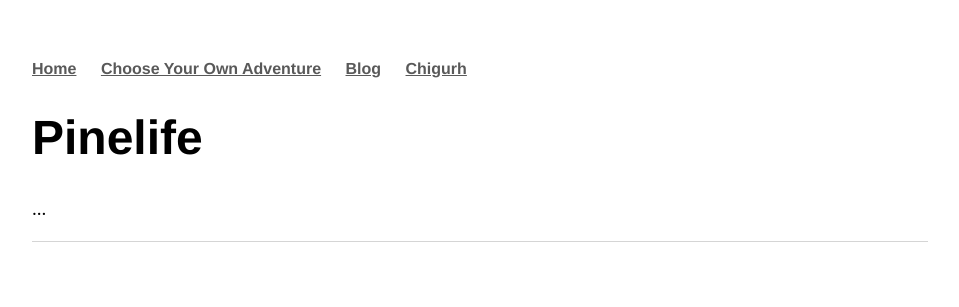
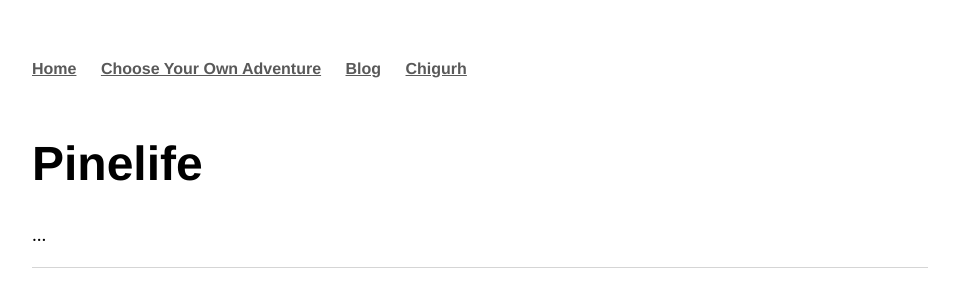
Before and after one commit to Pinelife/pinelife.github.io, a Jekyll site: the page built from index.html, in a window 1280 px wide. Shown: the top 307 px of the page, without its empty margins (160-1119 px from the left). Built offline with Jekyll 4.4.1, drawn with Linux system fonts in a browser that asks for light colours.

Commit message:
Update main.css

```diff
--- a/css/main.css
+++ b/css/main.css
@@ -29,6 +29,9 @@
     margin-right: 20px;
 }
 
+nav{
+    padding-bottom: 10px;
+}
 
 a {
     text-decoration: underline;
```
